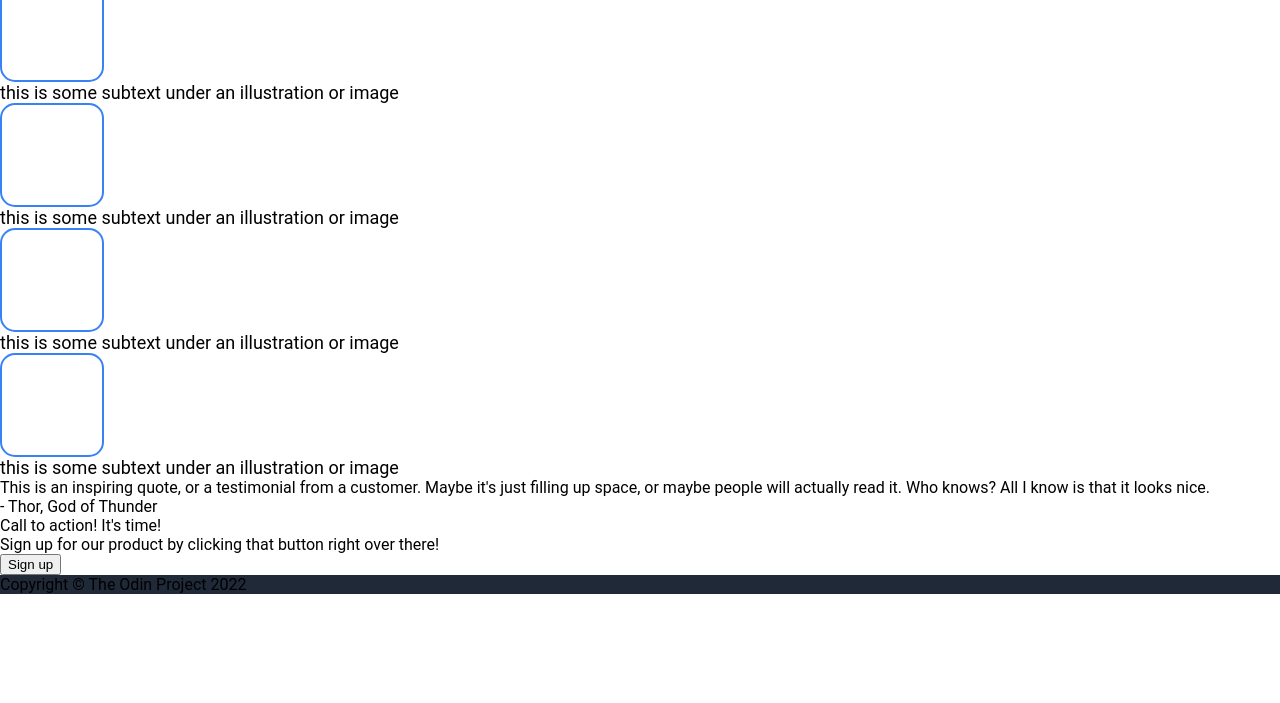
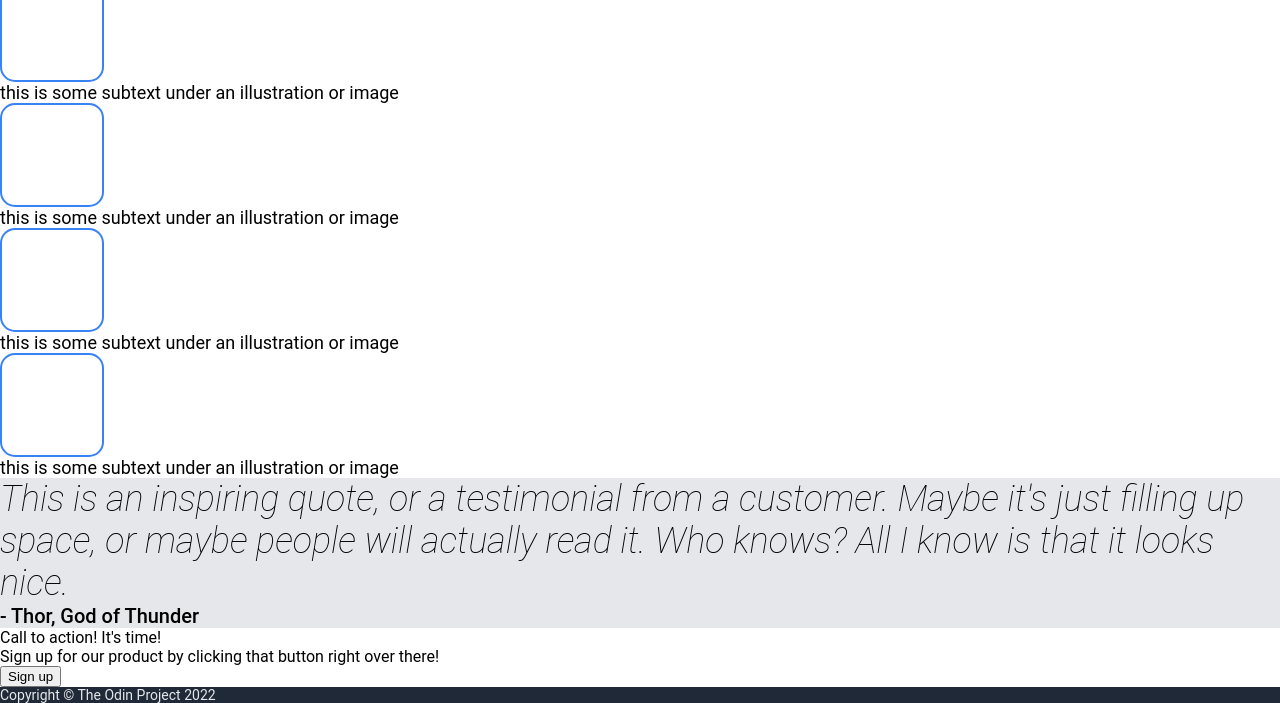
Before and after one commit to pabsantos/odin-landing-page, a plain HTML site: page index.html in a window 1280 px wide. Shown: the part 282-985 px from the top of the page. Before the commit the page ends 876 px from the top, so only its background shows below. Drawn offline with Linux system fonts and the light colour scheme.

Commit message:
Add style to quote and footer elements

```diff
--- a/style.css
+++ b/style.css
@@ -33,6 +33,8 @@ a:link {
 
 .footer {
   background-color: #1f2937;
+  color: #e5e7eb;
+  font-size: 14px;
 }
 
 .hero-secondary-text {
@@ -73,3 +75,18 @@ a:link {
   width: 100px;
   border-radius: 15px;
 }
+
+.quote {
+  background-color: #e5e7eb;
+}
+
+.quote-text {
+  font-style: italic;
+  font-weight: 200;
+  font-size: 36px;
+}
+
+.quote-author {
+  font-size: 20px;
+  font-weight: 500;
+}
```
